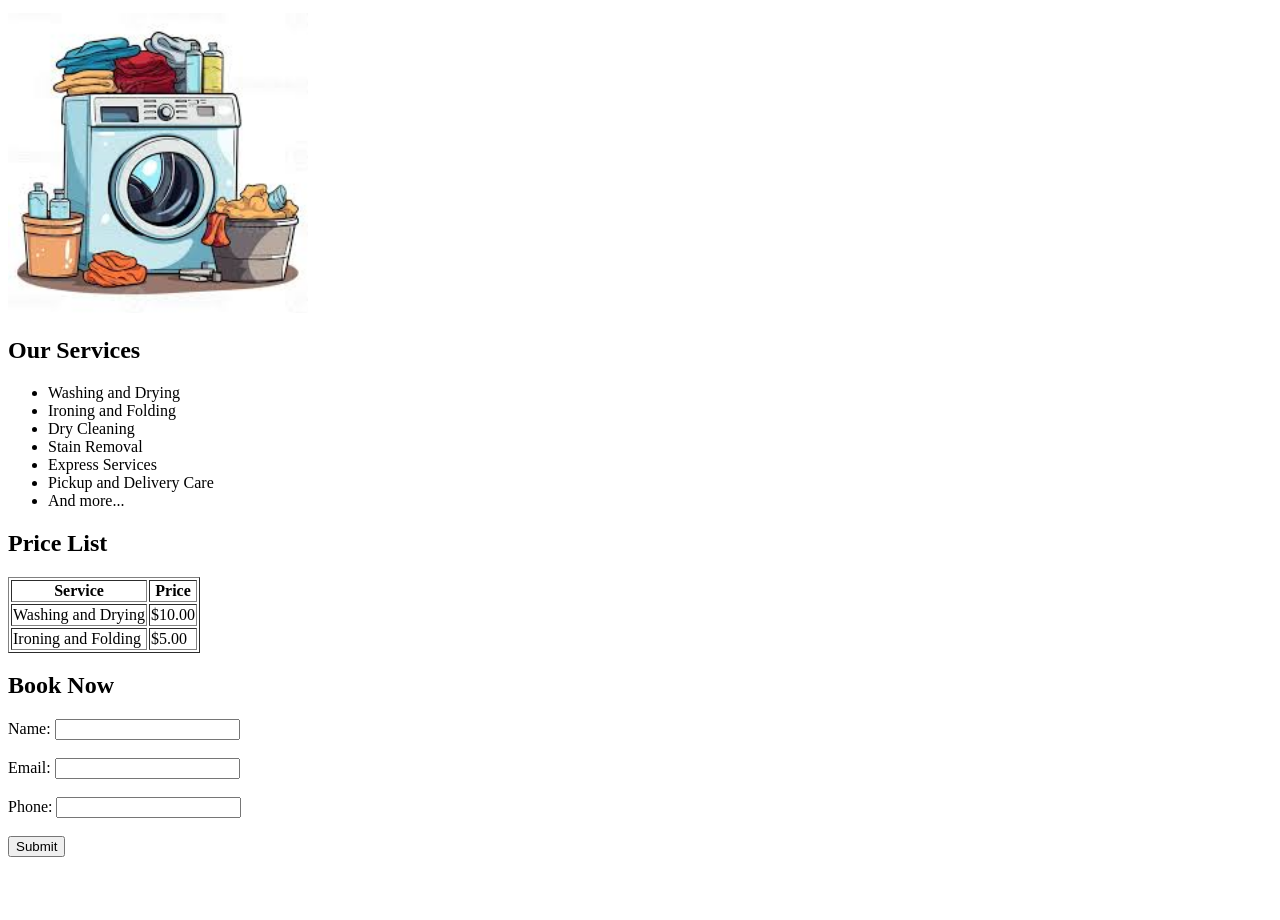
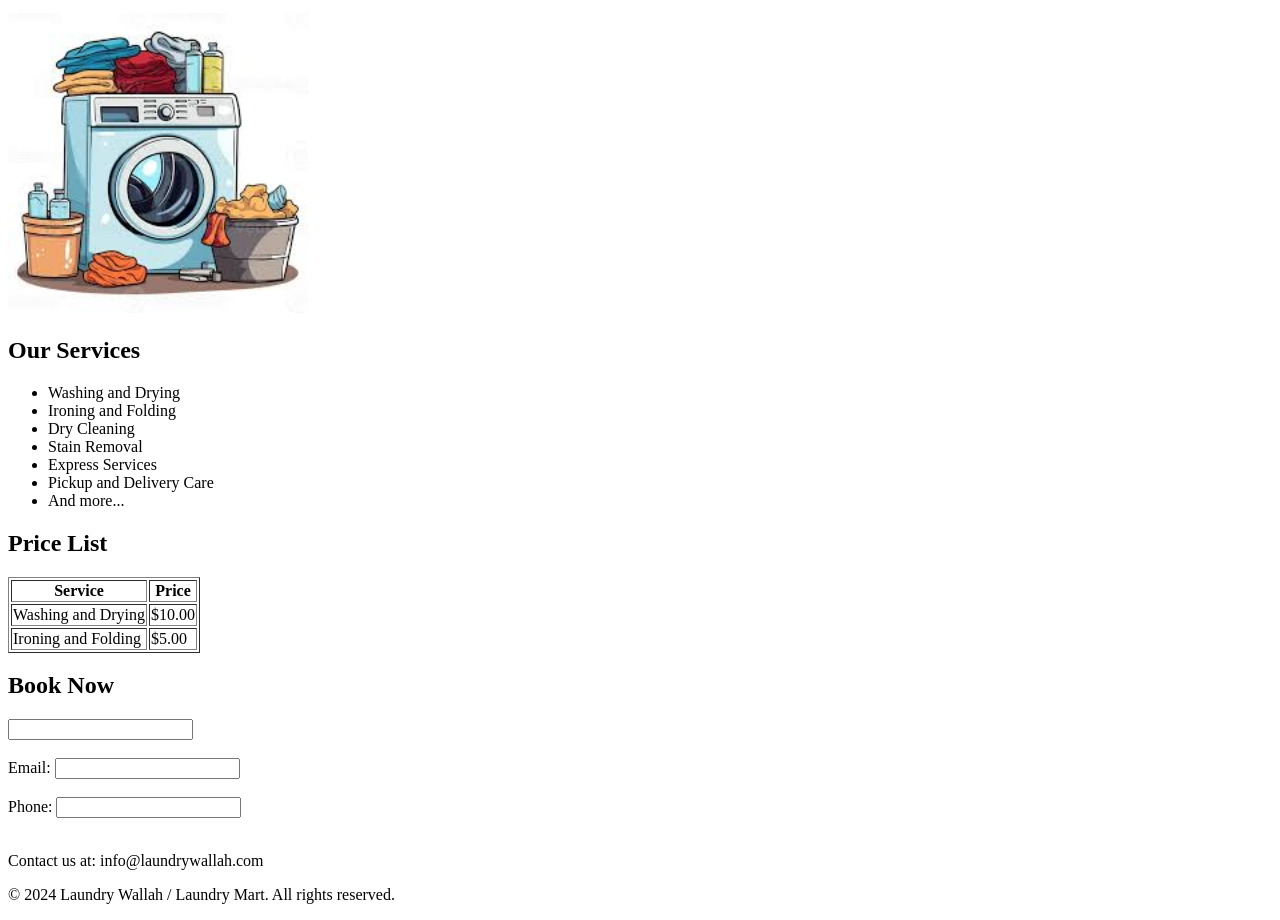
Before and after one commit to debugwsded316/Pranav_Firstwebsite, a plain HTML site: page index.html in a window 1280 px wide. Shown: the part 119-1039 px from the top of the page. Before the commit the page ends 984 px from the top, so only its background shows below. Drawn offline with Linux system fonts and the light colour scheme.

Commit message:
Enhance index.html with form validation and footer
Added required attributes to form inputs and included a footer with contact information.

```diff
--- a/index.html
+++ b/index.html
@@ -39,17 +39,16 @@
 
     <h2>Book Now</h2>
 <form>
-    <label for="name">Name:</label>
-    <input type="text" name="name" id="name"><br><br>
-
-    <label for="email">Email:</label>
-    <input type="email" name="email" id="email"><br><br>
-
-    <label for="phone">Phone:</label>
-    <input type="tel" name="phone" id="phone"><br><br>
-
-    <input type="submit" value="Submit">
+<input type="text" name="name" id="name" required><br><br>
+<label for="email">Email:</label>
+<input type="email" name="email" id="email" required><br><br>
+<label for="phone">Phone:</label>
+<input type="tel" name="phone" id="phone" required><br><br>
 </form>
+<footer>
+    <p>Contact us at: info@laundrywallah.com</p>
+    <p>&copy; 2024 Laundry Wallah / Laundry Mart. All rights reserved.</p>
+</footer>
 </body>
 
 </html>
```
